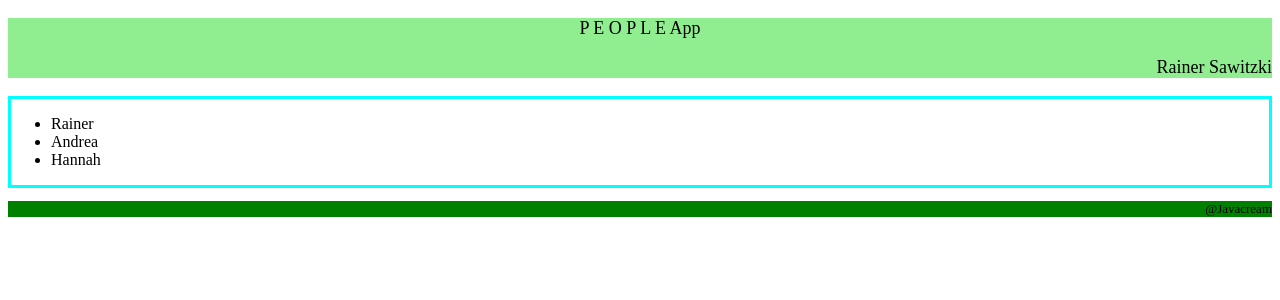
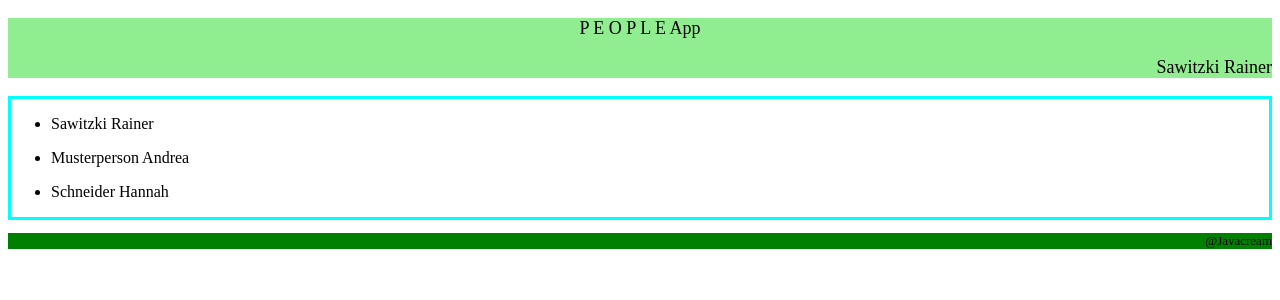
Before and after one commit to Javacream/org.javacream.training.angular, an Angular app in the folder training/: page / in a window 1280 px wide. Shown: the top 300 px of the page. Built offline with nearby package versions, Linux system fonts and the light colour scheme.

Commit message:
introduce PersonComponent

```diff
--- a/training/src/app/people/header/header.html
+++ b/training/src/app/people/header/header.html
@@ -1,4 +1,6 @@
 <div class="app-header">
 <p>{{config.appName}}</p>
-<p class="app-user">{{peopleService.user.firstname}} {{peopleService.user.lastname}}</p>
+<p class="app-user">
+<app-person [person]="peopleService.user"></app-person>
+</p>
 </div>
--- a/training/src/app/people/header/header.ts
+++ b/training/src/app/people/header/header.ts
@@ -1,10 +1,11 @@
 import { Component } from '@angular/core';
 import { ConfigService } from '../config-service';
 import { PeopleService } from '../people-service';
+import { PersonComponent } from '../person-component/person-component';
 
 @Component({
   selector: 'app-header',
-  imports: [],
+  imports: [PersonComponent],
   templateUrl: './header.html',
   styleUrl: './header.css'
 })
--- a/training/src/app/people/people-list/people-list.html
+++ b/training/src/app/people/people-list/people-list.html
@@ -1,3 +1,3 @@
 <ul>
-<li *ngFor="let person of peopleList">{{person.firstname}}</li>
+<li *ngFor="let p of peopleList"><app-person [person]="p"></app-person></li>
 </ul>
--- a/training/src/app/people/people-list/people-list.ts
+++ b/training/src/app/people/people-list/people-list.ts
@@ -2,10 +2,11 @@ import { CommonModule } from '@angular/common';
 import { Component } from '@angular/core';
 import { PeopleService } from '../people-service';
 import { Person } from '../person_class';
+import { PersonComponent } from '../person-component/person-component';
 
 @Component({
   selector: 'app-people-list',
-  imports: [CommonModule],
+  imports: [CommonModule, PersonComponent],
   templateUrl: './people-list.html',
   styleUrl: './people-list.css'
 })
--- /dev/null
+++ b/training/src/app/people/person-component/person-component.html
@@ -0,0 +1 @@
+<p>{{person?.lastname}} {{person?.firstname}}</p>
```
Also changed, not shown: training/src/app/people/person-component/person-component.ts (added, +13 -0 lines), training/src/app/people/person-component/person-component.css (added), 1 other file (tests, documents, lock files or other folders).
